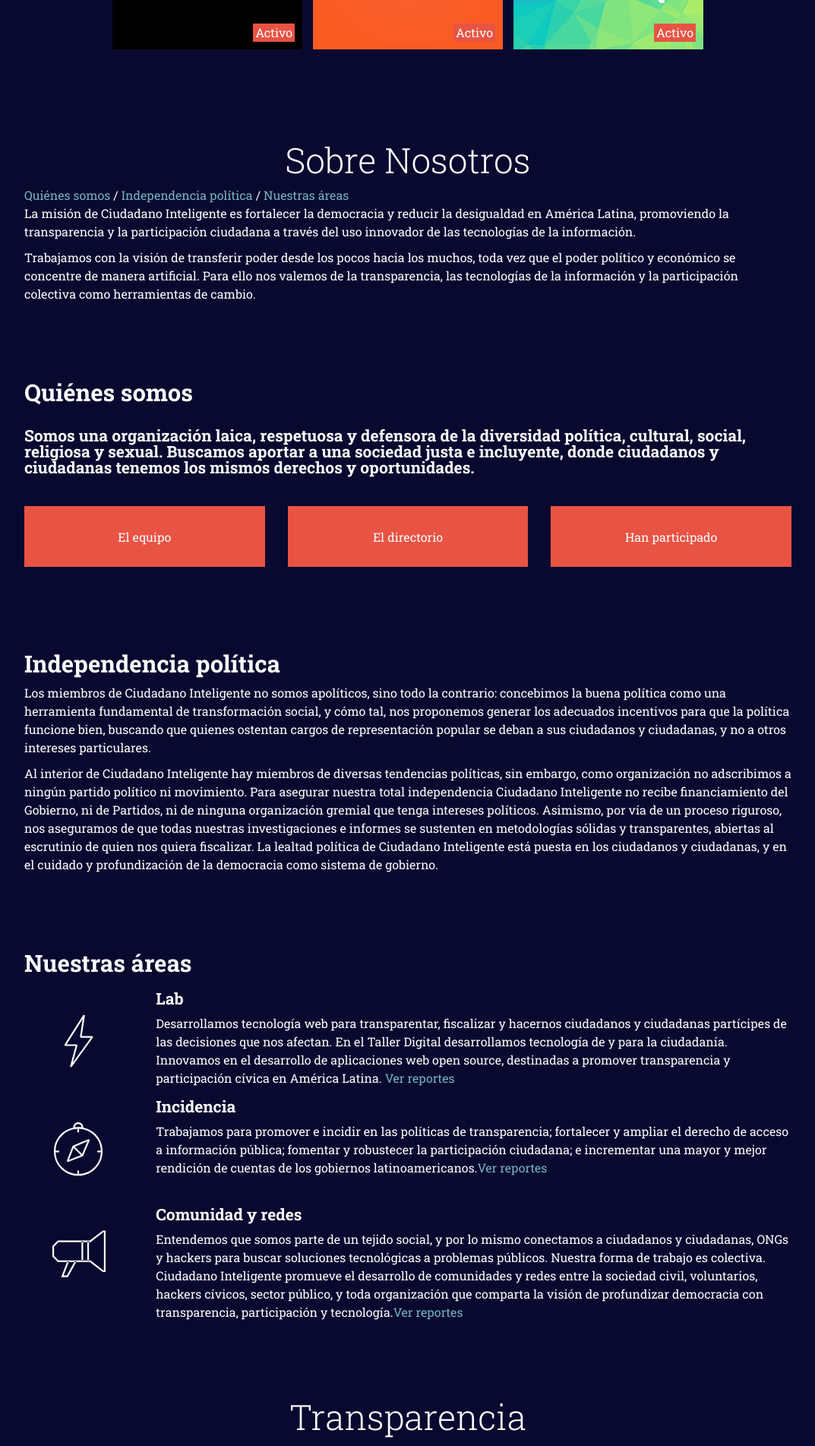
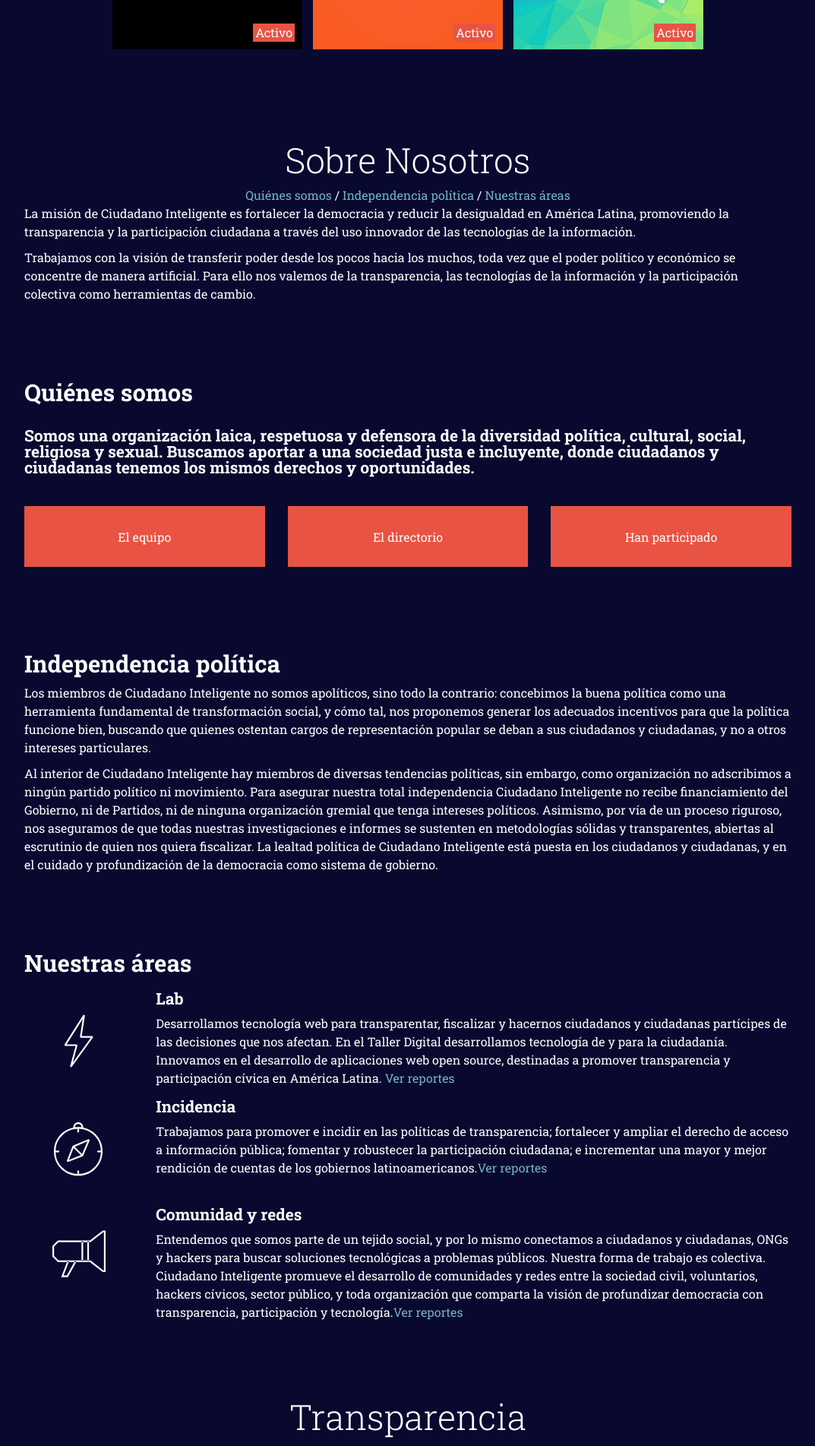
Before and after one commit to ciudadanointeligente/ciudadanointeligente.github.io, a Jekyll site: the page built from index.html, in a window 1280 px wide. Shown: the part 2576-4479 px from the top of the page at 76% size, without its empty margins (103-1176 px from the left). Built offline with Jekyll 4.4.1, drawn with Linux system fonts in a browser that asks for light colours; nearby versions of some CDN libraries; library files that are not in the unit come from our copies.

Commit message:
fixed text align in home

```diff
--- a/css/main.css
+++ b/css/main.css
@@ -921,6 +921,10 @@
   font-size: 14px;
 }
 
+.menu-interno {
+  text-align: center;
+}
+
 /*Pantallas*/
 
 @media (max-width: 1300px) {
```
